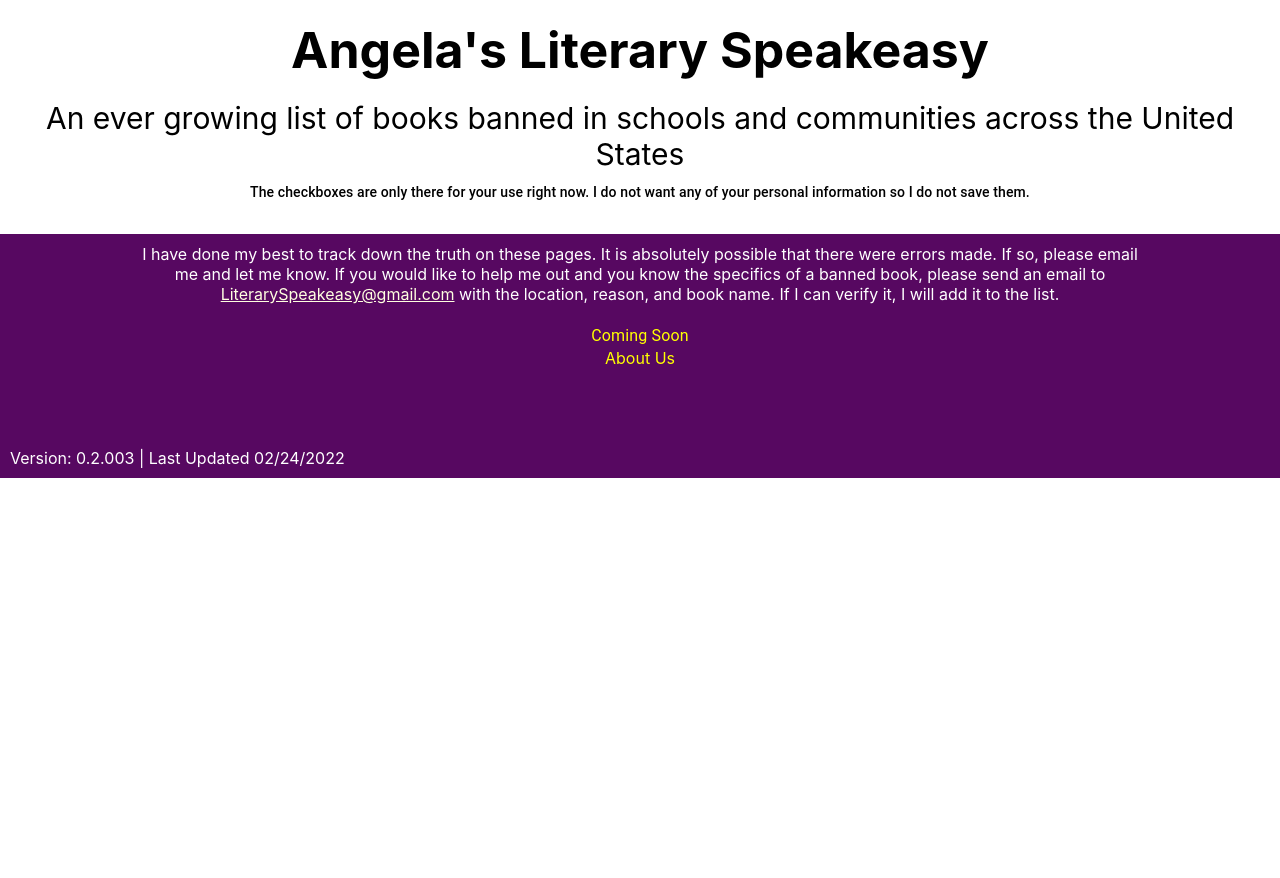
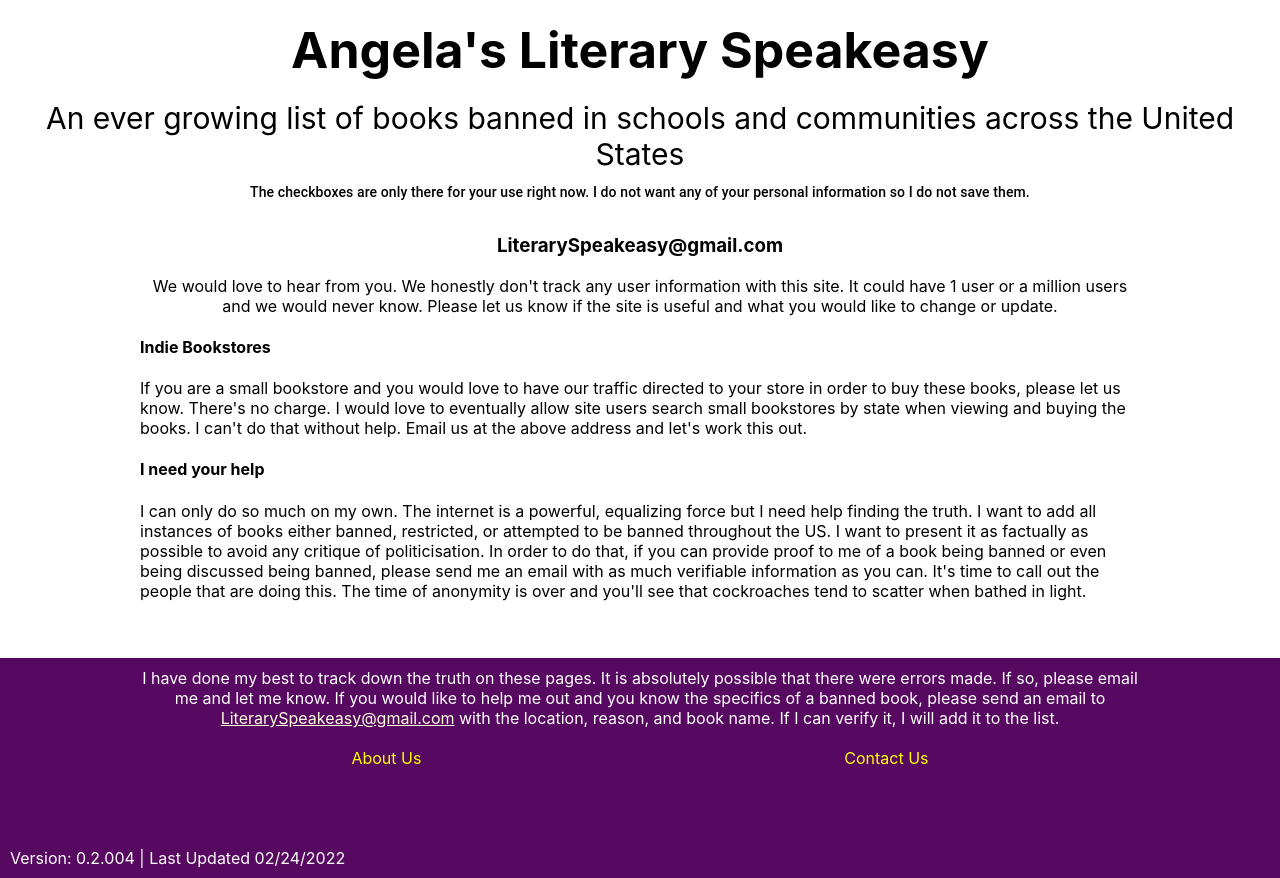
Before and after one commit to robertddobyns/AngelasLiterarySpeakeasy, a React (Create React App) app: page /contact in a window 1280 px wide. Before the commit the page ends 800 px from the top, so only its background shows below. Built offline with nearby package versions, Linux system fonts and the light colour scheme; the HTML template or start-up script is replaced by a standard one.

Commit message:
add contact page

```diff
--- a/src/App.js
+++ b/src/App.js
@@ -19,7 +19,7 @@ function App() {
       <Routes>
         <Route path={'/page/:bookName'} element={<BookPage/>}/>
         <Route path={'/about'} element={<About/>}/>
-        {/*<Route path={'/contact'} element={<Contact/>}/>*/}
+        <Route path={'/contact'} element={<Contact/>}/>
         {/*<Route path={'/faqs'} element={<FAQs/>}/>*/}
         {/*<Route path={'/privacypolicy'} element={<PrivacyPolicy/>}/>*/}
         {/*<Route path={'/references'} element={<References/>}/>*/}
--- a/src/components/footer/Footer.js
+++ b/src/components/footer/Footer.js
@@ -51,10 +51,9 @@ const Footer = () => {
 				If you would like to help me out and you know the specifics of a banned book, please send an email to <a href={'mailto:literaryspeakeasy@gmail.com'} style={{color: 'lightyellow'}}>LiterarySpeakeasy@gmail.com</a> with
 				the location, reason, and book name. If I can verify it, I will add it to the list.
 			</FooterStatement>
-			<Typography sx={{color: 'yellow', textAlign: 'center'}}>Coming Soon</Typography>
 			<LinksContainer>
 				<Box><Link to={'/about'} style={linkStyle}>About Us</Link></Box>
-				{/*<Box><Link to={'/contact'} style={linkStyle}>Contact Us</Link></Box>*/}
+				<Box><Link to={'/contact'} style={linkStyle}>Contact Us</Link></Box>
 				{/*<Box><Link to={'/faqs'} style={linkStyle}>FAQs</Link></Box>*/}
 				{/*<Box><Link to={'/privacypolicy'} style={linkStyle}>Privacy Policy</Link></Box>*/}
 				{/*<Box><Link to={'/references'} style={linkStyle}>References</Link></Box>*/}
--- a/src/components/pages/about/About.js
+++ b/src/components/pages/about/About.js
@@ -4,7 +4,8 @@ import {styled, Typography} from '@mui/material';
 const Root = styled('div')(({theme}) => ({
 	maxWidth: '1000px',
 	margin: '0 auto',
-	minHeight: '55vh'
+	minHeight: '55vh',
+	padding: '0 10px'
 }));
 
 const Quote = styled('div')(({theme}) => ({
--- /dev/null
+++ b/src/components/pages/contact/Contact.js
@@ -0,0 +1,46 @@
+import React from 'react';
+import {styled} from '@mui/material';
+import PropTypes from 'prop-types';
+
+const Root = styled('div')(({theme}) => ({
+	maxWidth: '1000px',
+	margin: '0 auto',
+	padding: '0 10px',
+	minHeight: '53vh'
+}))
+
+const Contact = () => {
+
+
+	return (
+		<Root>
+			<h3 style={{textAlign: 'center'}}>LiterarySpeakeasy@gmail.com</h3>
+			<p style={{textAlign: 'center'}}>
+				We would love to hear from you. We honestly don't track any user information with this site. It could have 1
+				user or a million users and we would never know. Please let us know if the site is useful and what you would like
+				to change or update.
+			</p>
+			<p>
+				<h4>Indie Bookstores</h4>
+				If you are a small bookstore and you would love to have our traffic directed to your store in order to buy
+				these books, please let us know. There's no charge. I would love to eventually allow site users search small
+				bookstores by state when viewing and buying the books. I can't do that without help. Email us at the above
+				address and let's work this out.
+			</p>
+			<p>
+				<h4>I need your help</h4>
+				I can only do so much on my own. The internet is a powerful, equalizing force but I need help finding the truth.
+				I want to add all instances of books either banned, restricted, or attempted to be banned throughout the US. I
+				want to present it as factually as possible to avoid any critique of politicisation. In order to do that, if you
+				can provide proof to me of a book being banned or even being discussed being banned, please send me an email
+				with as much verifiable information as you can. It's time to call out the people that are doing this. The time
+				of anonymity is over and you'll see that cockroaches tend to scatter when bathed in light.
+			</p>
+		</Root>
+	)
+
+}
+
+Contact.propTypes = {}
+
+export default Contact;
--- a/src/config.json
+++ b/src/config.json
@@ -1,4 +1,4 @@
 {
-  "VERSION": "0.2.003",
+  "VERSION": "0.2.004",
   "PUBLISH_DATE": "02/24/2022"
 }
```
